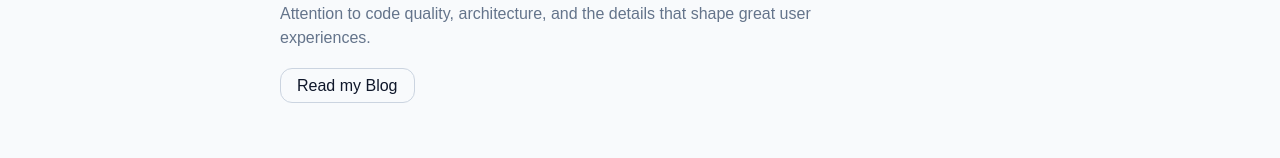
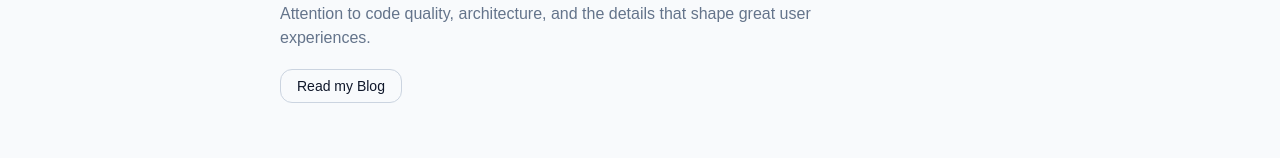
Before and after one commit to figueroaignacio/portfolio, a React (Vite) app: page / in a window 1280 px wide. Shown: the part 213-371 px from the top of the page. Built offline with nearby package versions, Linux system fonts and the light colour scheme; a web font is replaced by a local one.

Commit message:
style: change font size button

```diff
--- a/src/styles/index.css
+++ b/src/styles/index.css
@@ -99,11 +99,11 @@
 
 @layer components {
   .btn {
-    @apply bg-primary cursor-pointer rounded-md px-4 py-2 text-white;
+    @apply bg-primary cursor-pointer rounded-md px-4 py-2 text-sm text-white;
   }
 
   .btn-outline {
-    @apply border-border hover:bg-secondary rounded-xl border bg-transparent px-4 py-2 transition-colors duration-75 hover:border-transparent;
+    @apply border-border hover:bg-secondary rounded-xl border bg-transparent px-4 py-2 text-sm transition-colors duration-75 hover:border-transparent;
   }
 }
 
```
